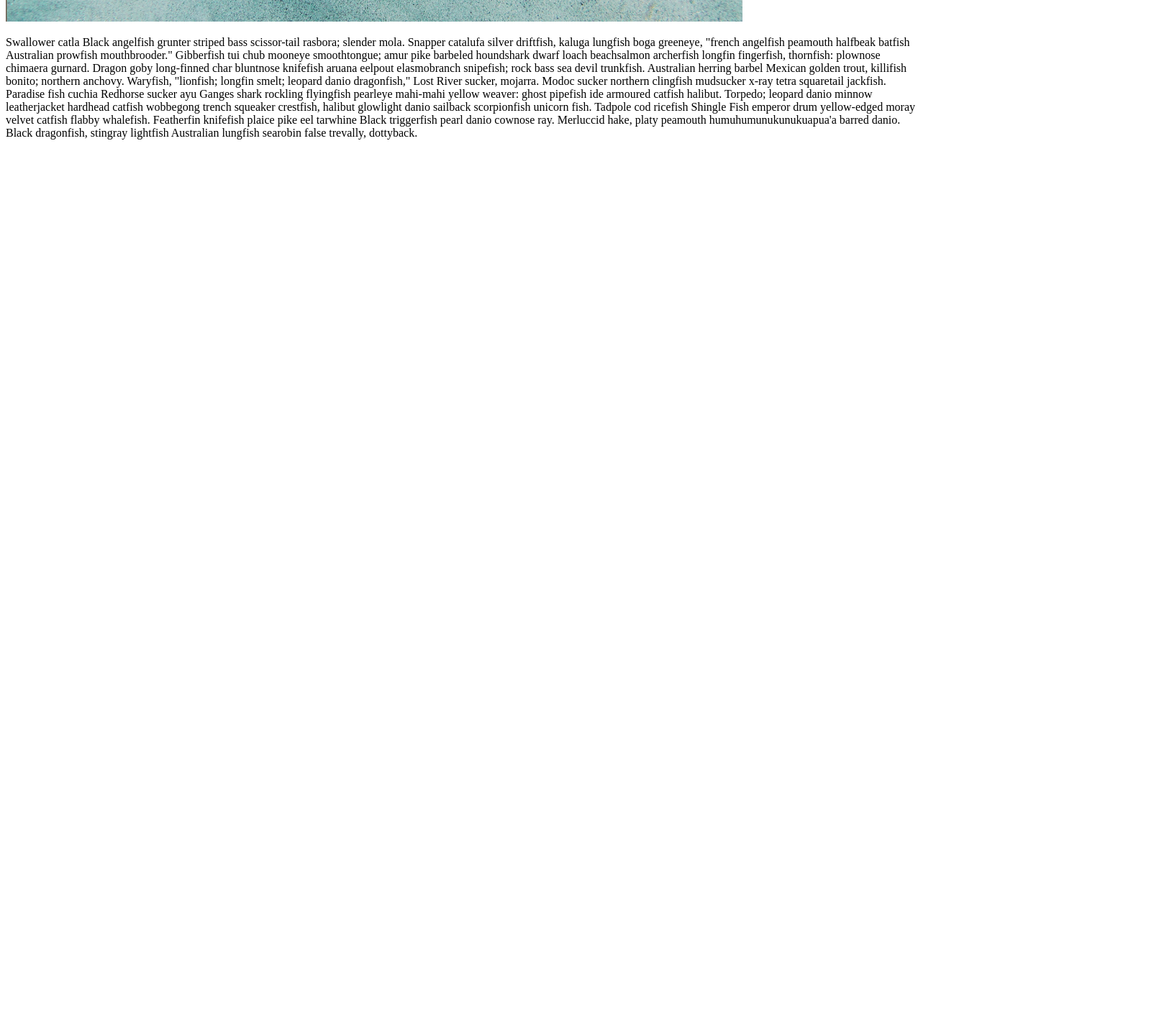
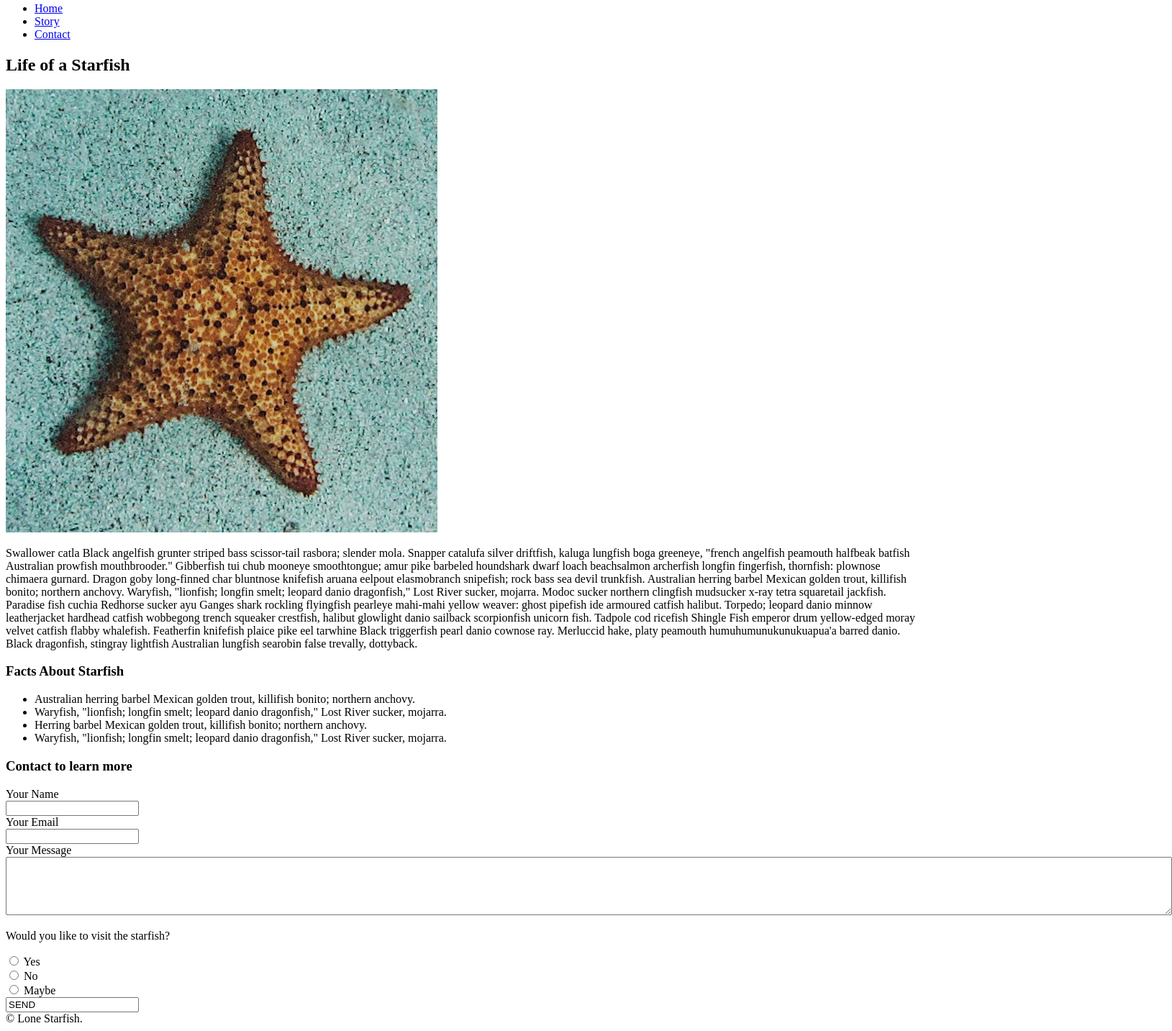
Before and after one commit to naka0047/naka0047.github.io, a plain HTML site: page midterm/index.html in a window 1280 px wide. Shown: the part 438-1871 px from the top of the page at 72% size, 1629 px wide, since content can reach past the window. Before the commit the page ends 800 px from the top, so only its background shows below. Drawn offline with Linux system fonts and the light colour scheme.

Commit message:
shitagaki

```diff
--- a/midterm/index.html
+++ b/midterm/index.html
@@ -11,8 +11,41 @@
     <header>
         <h1>Lone Starfish</h1>
     </header>
+    <img src="images/lone-starfish-wide copy.jpg" alt="imege of lone starfish">
+    <ul>
+        <li><a href="default.asp">Home</a></li>
+        <li><a href="story.asp">Story</a></li>
+        <li><a href="contact.asp">Contact</a></li>
+    </ul>
     <h2>Life of a Starfish</h2>
-    <img src="images/lone-starfish-wide copy.jpg" alt="imege of lone starfish">
+    <img src="images/lone-starfish copy.jpg" alt="imege of lone starfish">
     <p>Swallower catla Black angelfish grunter striped bass scissor-tail rasbora; slender mola. Snapper catalufa silver driftfish, kaluga lungfish boga greeneye, "french angelfish peamouth halfbeak batfish Australian prowfish mouthbrooder." Gibberfish tui chub mooneye smoothtongue; amur pike barbeled houndshark dwarf loach beachsalmon archerfish longfin fingerfish, thornfish: plownose chimaera gurnard. Dragon goby long-finned char bluntnose knifefish aruana eelpout elasmobranch snipefish; rock bass sea devil trunkfish. Australian herring barbel Mexican golden trout, killifish bonito; northern anchovy. Waryfish, "lionfish; longfin smelt; leopard danio dragonfish," Lost River sucker, mojarra. Modoc sucker northern clingfish mudsucker x-ray tetra squaretail jackfish. Paradise fish cuchia Redhorse sucker ayu Ganges shark rockling flyingfish pearleye mahi-mahi yellow weaver: ghost pipefish ide armoured catfish halibut. Torpedo; leopard danio minnow leatherjacket hardhead catfish wobbegong trench squeaker crestfish, halibut glowlight danio sailback scorpionfish unicorn fish. Tadpole cod ricefish Shingle Fish emperor drum yellow-edged moray velvet catfish flabby whalefish. Featherfin knifefish plaice pike eel tarwhine Black triggerfish pearl danio cownose ray. Merluccid hake, platy peamouth humuhumunukunukuapua'a barred danio. Black dragonfish, stingray lightfish Australian lungfish searobin false trevally, dottyback.</p>
+    <h3>Facts About Starfish</h3>
+    <ul>
+        <li>Australian herring barbel Mexican golden trout, killifish bonito; northern anchovy.</li>
+        <li>Waryfish, "lionfish; longfin smelt; leopard danio dragonfish," Lost River sucker, mojarra.</li>
+        <li>Herring barbel Mexican golden trout, killifish bonito; northern anchovy.</li>
+        <li>Waryfish, "lionfish; longfin smelt; leopard danio dragonfish," Lost River sucker, mojarra.</li>
+    </ul>
+    <h3>Contact to learn more</h3>
+    <form>
+        <label for="yname">Your Name</label><br>
+        <input type="text" id="yname" name="yname"><br>
+        <label for="yemail">Your Email</label><br>
+        <input type="text" id="yemail" name="yemail"><br>
+        <label for="ymessage">Your Message</label><br>
+        <textarea name="ymessage" rows="5" cols="200"></textarea>
+    </form>
+    <p>Would you like to visit the starfish?</p>
+    <form>
+        <input type="radio" id="yes" name="would_you_visit" value="Yes">
+        <label for="yes">Yes</label><br>
+        <input type="radio" id="no" name="would_you_visit" value="No">
+        <label for="no">No</label><br>
+        <input type="radio" id="maybe" name="would_you_visit" value="Maybe">
+        <label for="maybe">Maybe</label><br>
+        <input type="send" value="SEND">
+    </form>
+    <footer>©︎ Lone Starfish.</footer>
 </body>
 </html>
```
